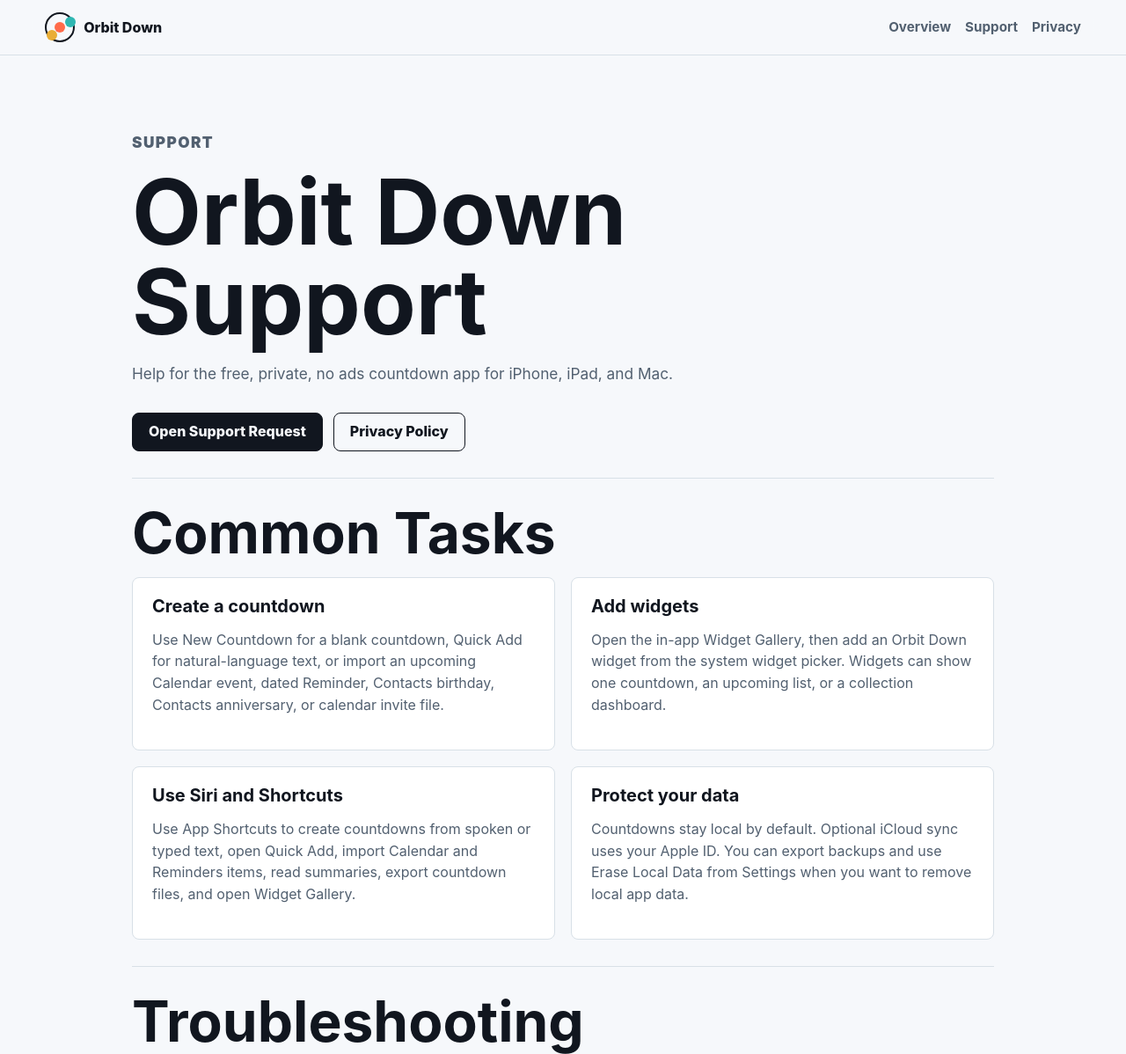
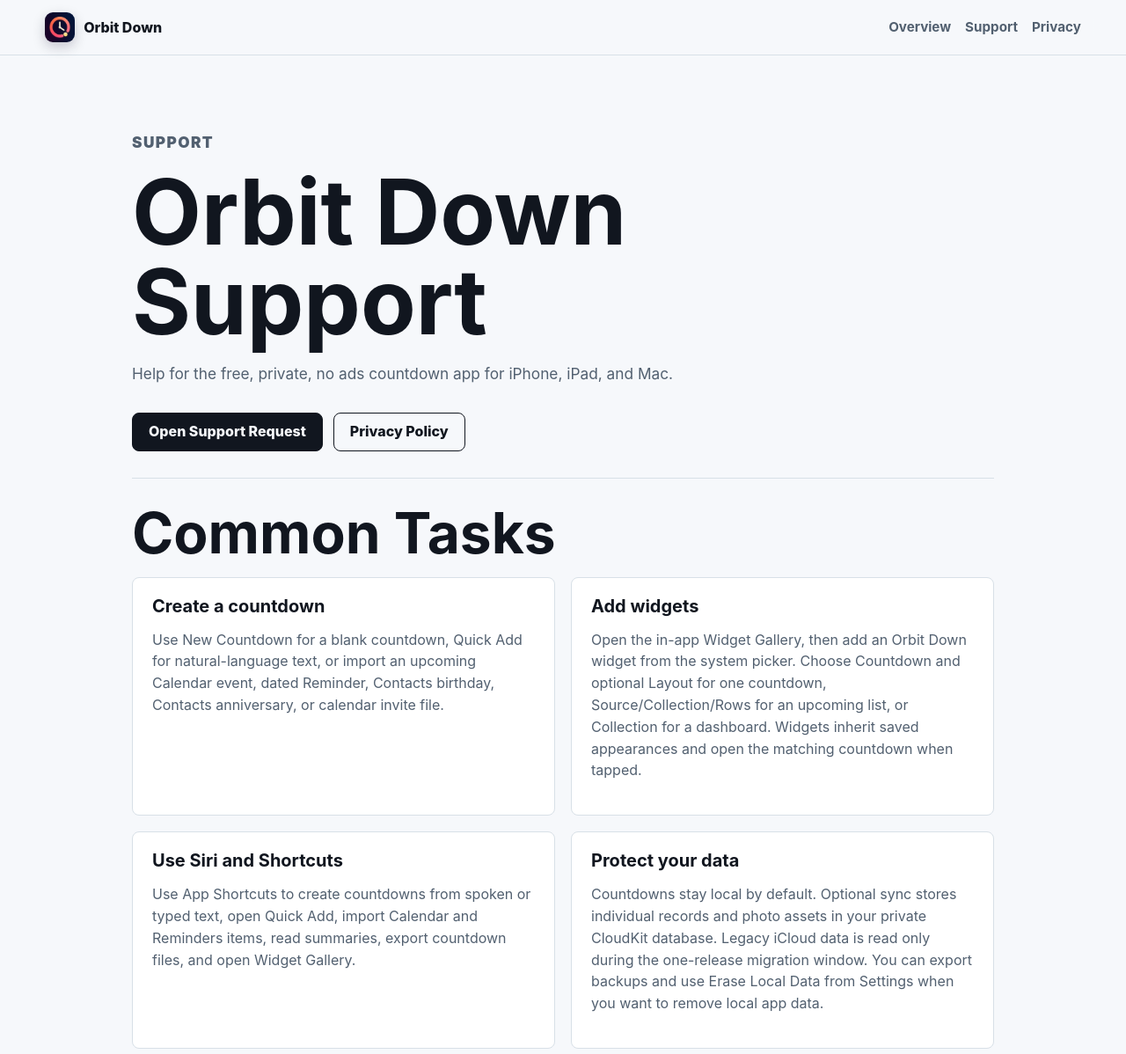
Before and after one commit to Z3lnick/orbitdown, a plain HTML site: page support/index.html in a window 1280 px wide. Shown: the top 1198 px of the page at 88% size. Drawn offline with Linux system fonts and the light colour scheme.

Commit message:
Polish website metadata and support content

```diff
--- a/styles.css
+++ b/styles.css
@@ -83,21 +83,12 @@ a {
 }
 
 .brand-mark {
-  display: grid;
-  place-items: center;
   width: 34px;
   height: 34px;
-  border: 2px solid var(--ink);
-  border-radius: 50%;
-}
-
-.brand-mark::before {
-  width: 12px;
-  height: 12px;
-  content: "";
-  border-radius: 50%;
-  background: var(--signal);
-  box-shadow: 12px -6px 0 var(--aqua), -9px 9px 0 var(--gold);
+  flex: 0 0 34px;
+  border-radius: 9px;
+  background: url("/assets/app-icon-192.png") center / cover no-repeat;
+  box-shadow: 0 5px 14px rgba(25, 15, 45, 0.22);
 }
 
 .nav {
--- a/support/index.html
+++ b/support/index.html
@@ -6,6 +6,9 @@
   <title>Orbit Down Support</title>
   <meta name="description" content="Support for Orbit Down, the free, private, ad-free countdown app for iPhone, iPad, and Mac.">
   <link rel="canonical" href="https://orbitdown.zelnick.pw/support/">
+  <link rel="icon" type="image/png" sizes="32x32" href="/assets/favicon-32.png">
+  <link rel="apple-touch-icon" sizes="180x180" href="/assets/apple-touch-icon.png">
+  <link rel="manifest" href="/site.webmanifest">
   <link rel="stylesheet" href="../styles.css">
 </head>
 <body>
@@ -41,7 +44,7 @@
         </article>
         <article class="support-tile">
           <h3>Add widgets</h3>
-          <p>Open the in-app Widget Gallery, then add an Orbit Down widget from the system widget picker. Widgets can show one countdown, an upcoming list, or a collection dashboard.</p>
+          <p>Open the in-app Widget Gallery, then add an Orbit Down widget from the system picker. Choose Countdown and optional Layout for one countdown, Source/Collection/Rows for an upcoming list, or Collection for a dashboard. Widgets inherit saved appearances and open the matching countdown when tapped.</p>
         </article>
         <article class="support-tile">
           <h3>Use Siri and Shortcuts</h3>
@@ -49,7 +52,7 @@
         </article>
         <article class="support-tile">
           <h3>Protect your data</h3>
-          <p>Countdowns stay local by default. Optional iCloud sync uses your Apple ID. You can export backups and use Erase Local Data from Settings when you want to remove local app data.</p>
+          <p>Countdowns stay local by default. Optional sync stores individual records and photo assets in your private CloudKit database. Legacy iCloud data is read only during the one-release migration window. You can export backups and use Erase Local Data from Settings when you want to remove local app data.</p>
         </article>
       </div>
     </section>
```
Also changed, not shown: index.html (+3 -0 lines), privacy/index.html (+4 -1 lines), assets/app-icon-192.png (added), assets/app-icon-512.png (added), assets/apple-touch-icon.png (added), assets/favicon-32.png (added), site.webmanifest (added), 1 other file.
